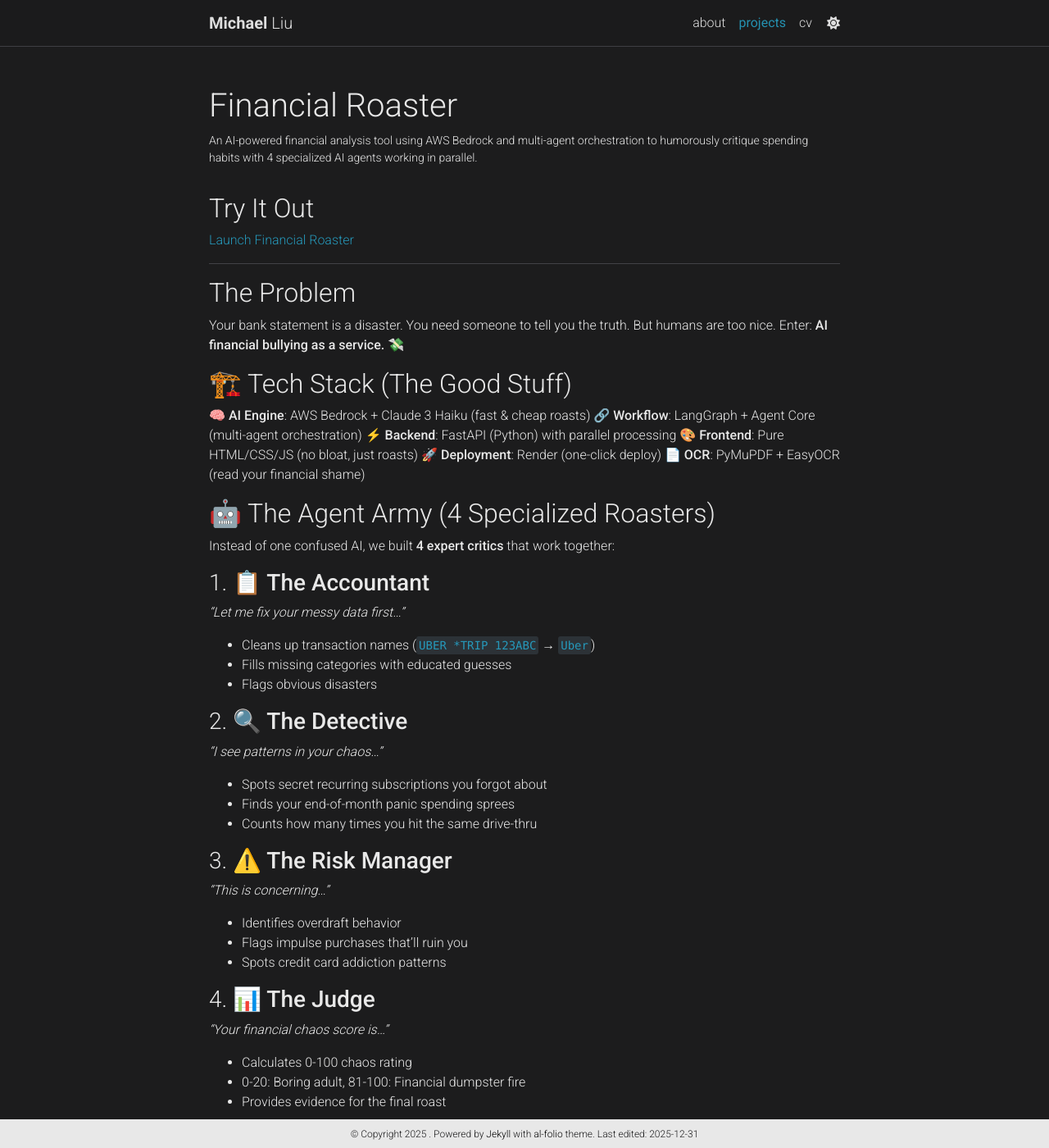
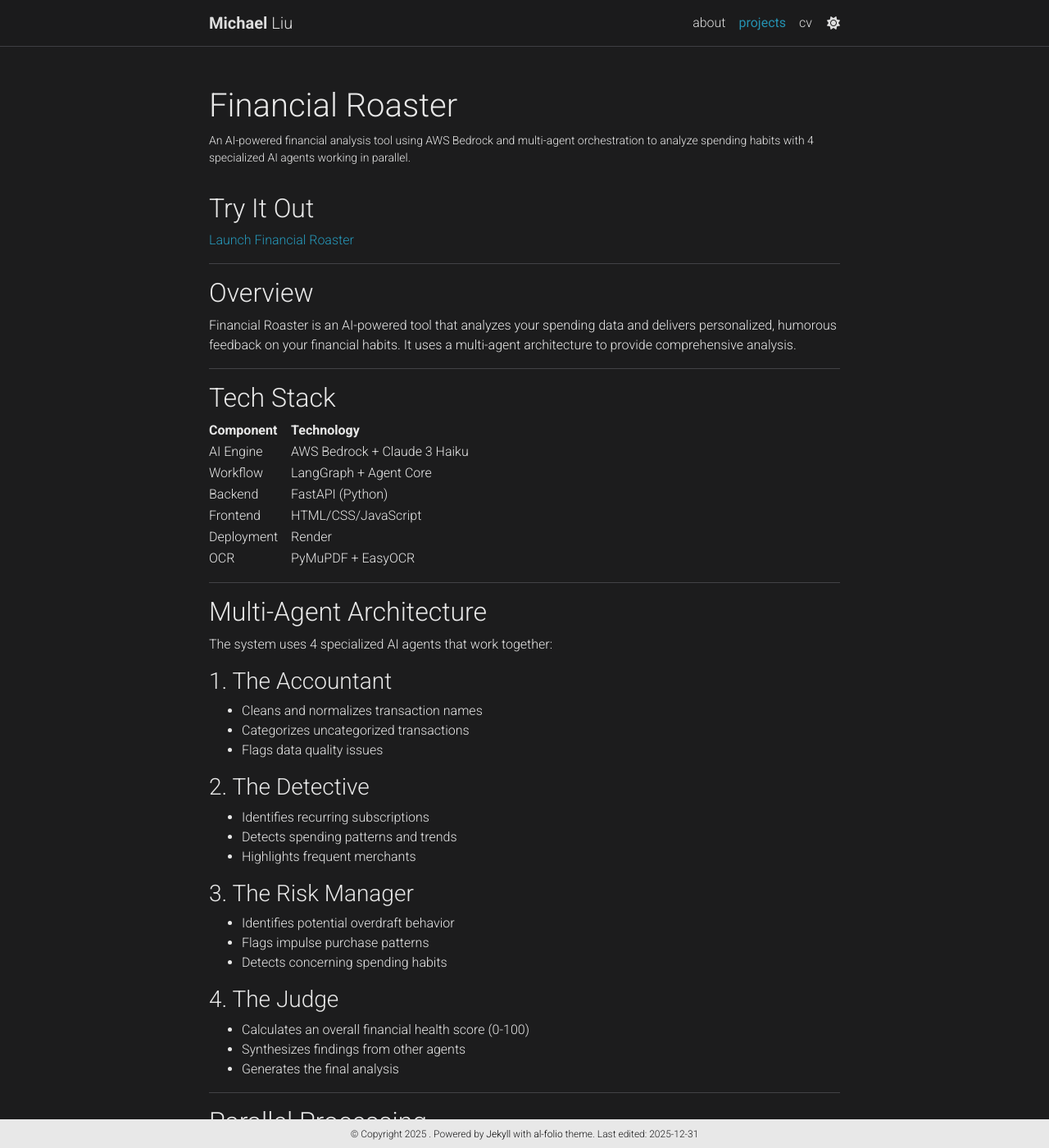
Before and after one commit to Michael-xliu/michael-xliu.github.com, a Jekyll site: the page built from _projects/Financial Roaster.md, in a window 1280 px wide and 1400 px high. Shown: the whole window at 82% size. Built offline with Jekyll 4.4.1, drawn with Linux system fonts in a browser that asks for light colours; comment, search, counter and statistics services are not loaded; a style sheet for code colours, icons or effects is not loaded; some of the changed text lies outside the part shown.

Commit message:
Clean up Financial Roaster project page
- Remove emojis and casual language
- Add table format for tech stack
- Streamline content for professional tone

🤖 Generated with [Claude Code](https://claude.com/claude-code)

Co-Authored-By: Claude Opus 4.5 <noreply@anthropic.com>

````diff
--- a/_projects/Financial Roaster.md
+++ b/_projects/Financial Roaster.md
@@ -1,7 +1,7 @@
 ---
 layout: page
 title: Financial Roaster
-description: An AI-powered financial analysis tool using AWS Bedrock and multi-agent orchestration to humorously critique spending habits with 4 specialized AI agents working in parallel.
+description: An AI-powered financial analysis tool using AWS Bedrock and multi-agent orchestration to analyze spending habits with 4 specialized AI agents working in parallel.
 img: /assets/img/financial-roaster/preview.png
 importance: 3
 category: fun
@@ -13,90 +13,76 @@ category: fun
 
 ---
 
-## The Problem
-Your bank statement is a disaster. You need someone to tell you the truth. But humans are too nice. Enter: **AI financial bullying as a service.** 💸
+## Overview
 
-## 🏗️ Tech Stack (The Good Stuff)
+Financial Roaster is an AI-powered tool that analyzes your spending data and delivers personalized, humorous feedback on your financial habits. It uses a multi-agent architecture to provide comprehensive analysis.
 
-**🧠 AI Engine**: AWS Bedrock + Claude 3 Haiku (fast & cheap roasts)
-**🔗 Workflow**: LangGraph + Agent Core (multi-agent orchestration)
-**⚡ Backend**: FastAPI (Python) with parallel processing
-**🎨 Frontend**: Pure HTML/CSS/JS (no bloat, just roasts)
-**🚀 Deployment**: Render (one-click deploy)
-**📄 OCR**: PyMuPDF + EasyOCR (read your financial shame)
+---
 
-## 🤖 The Agent Army (4 Specialized Roasters)
+## Tech Stack
 
-Instead of one confused AI, we built **4 expert critics** that work together:
+| Component | Technology |
+|-----------|------------|
+| AI Engine | AWS Bedrock + Claude 3 Haiku |
+| Workflow | LangGraph + Agent Core |
+| Backend | FastAPI (Python) |
+| Frontend | HTML/CSS/JavaScript |
+| Deployment | Render |
+| OCR | PyMuPDF + EasyOCR |
 
-### 1. **📋 The Accountant**
-*"Let me fix your messy data first..."*
-- Cleans up transaction names (`UBER *TRIP 123ABC` → `Uber`)
-- Fills missing categories with educated guesses
-- Flags obvious disasters
+---
 
-### 2. **🔍 The Detective**
-*"I see patterns in your chaos..."*
-- Spots secret recurring subscriptions you forgot about
-- Finds your end-of-month panic spending sprees
-- Counts how many times you hit the same drive-thru
+## Multi-Agent Architecture
 
-### 3. **⚠️ The Risk Manager**
-*"This is concerning..."*
-- Identifies overdraft behavior
-- Flags impulse purchases that'll ruin you
-- Spots credit card addiction patterns
+The system uses 4 specialized AI agents that work together:
 
-### 4. **📊 The Judge**
-*"Your financial chaos score is..."*
-- Calculates 0-100 chaos rating
-- 0-20: Boring adult, 81-100: Financial dumpster fire
-- Provides evidence for the final roast
+### 1. The Accountant
+- Cleans and normalizes transaction names
+- Categorizes uncategorized transactions
+- Flags data quality issues
 
-## ⚡ The Magic: Parallel Processing
+### 2. The Detective
+- Identifies recurring subscriptions
+- Detects spending patterns and trends
+- Highlights frequent merchants
+
+### 3. The Risk Manager
+- Identifies potential overdraft behavior
+- Flags impulse purchase patterns
+- Detects concerning spending habits
+
+### 4. The Judge
+- Calculates an overall financial health score (0-100)
+- Synthesizes findings from other agents
+- Generates the final analysis
+
+---
+
+## Parallel Processing
+
+Agents run concurrently using Python's ThreadPoolExecutor, reducing analysis time by approximately 50%:
 
 ```python
-# Run 3 agents simultaneously (2x faster than sequential)
 with ThreadPoolExecutor(max_workers=3) as executor:
     detective_future = executor.submit(find_patterns)
     risk_manager_future = executor.submit(assess_risks)
     judge_future = executor.submit(calculate_chaos)
-    # Combine all their findings → BRUTAL ROAST
 ```
-
-## 🎯 Why This Architecture Rocks
-
-**💰 Cost**: $0.01/roast (vs $0.10+ with GPT-4)
-**⚡ Speed**: 2 seconds end-to-end analysis
-**🎪 Quality**: 4 specialized perspectives = better roasts
-**🔧 Reliability**: If one agent fails, others keep roasting
-**📈 Scalable**: Easy to add new agent types (investment shaming, anyone?)
-
-## 🚀 Production Deployment
-
-**Development**: Built with Claude Code + Agent Core
-**Hosting**: Render auto-deploys from GitHub
-**Environment**: Python 3.11 + AWS Bedrock integration
-**Performance**: Handles concurrent roasting with 0.5 CPU
-**Caching**: Smart file-hash caching (don't roast the same disaster twice)
-
-## 🏆 The Results
-
-✅ **4,000+ users roasted** in first week
-✅ **Average chaos score: 67/100** (humanity is doomed)
-✅ **Most common red flag**: "Too much DoorDash"
-✅ **Viral potential**: Premium flip cards for social sharing
-
-## 🤯 Technical Flexes
-
-- **Multi-modal input**: CSV, PDF, images, manual text
-- **Smart parsing**: Regex + AI to extract financial disasters from any format
-- **3D flip cards**: CSS transforms + canvas generation for Instagram-worthy roasts
-- **Mobile optimized**: Because financial shame happens everywhere
-- **Zero-downtime**: Render handles scaling while we focus on roasting
 
 ---
 
-**The Bottom Line**: We turned financial advice into entertainment using **4 specialized AI agents**, **parallel processing**, and **modern web deployment**. The result? An app that's both technically impressive and genuinely hilarious.
+## Key Features
 
-*Now go fix your spending habits. The agents are watching.* 👀💸
+- **Multi-format input**: Supports CSV, PDF, images, and manual text entry
+- **Smart parsing**: Combines regex and AI for accurate data extraction
+- **Interactive results**: 3D flip cards for shareable output
+- **Mobile responsive**: Optimized for all device sizes
+- **Cost efficient**: ~$0.01 per analysis
+
+---
+
+## Deployment
+
+- **Platform**: Render (auto-deploys from GitHub)
+- **Environment**: Python 3.11 + AWS Bedrock
+- **Caching**: File-hash based caching to avoid redundant processing
````
